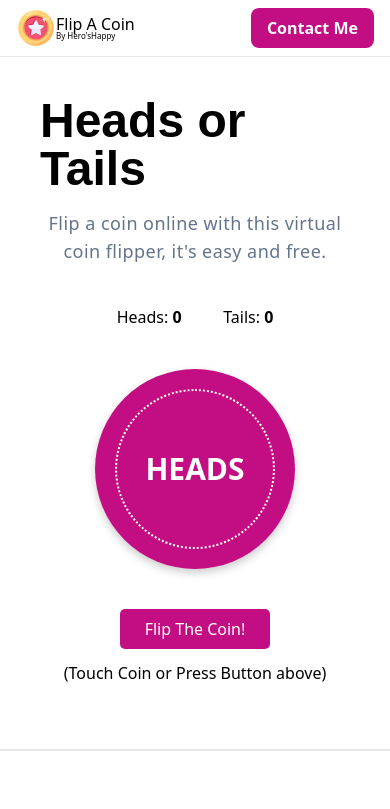
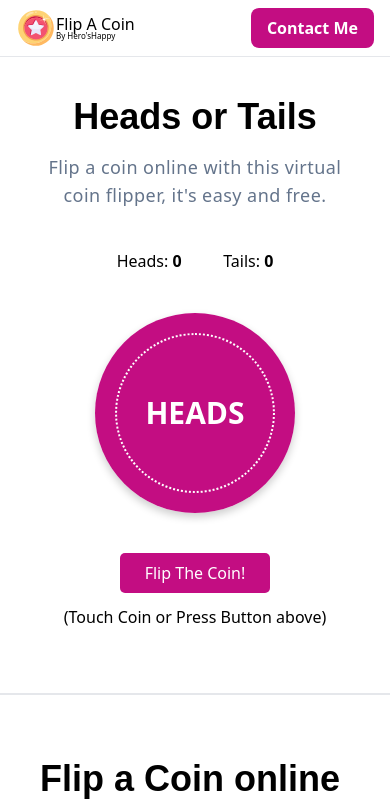
Before and after one commit to priyanshuyadav07804/COIN-TOSS, a React (Vite) app: page / in a window 390 px wide. Shown: the top 809 px of the page. Built offline with nearby package versions, Linux system fonts and the light colour scheme.

Commit message:
Fix font size of heading

```diff
--- a/src/components/Heading.jsx
+++ b/src/components/Heading.jsx
@@ -3,7 +3,7 @@ import React from 'react'
 const Heading = () => {
   return (
     <div className="flex flex-col gap-4 justify-center items-center px-10">
-    <h1 className=" font-bold text-5xl font-[sans-serif] ">
+    <h1 className=" font-bold text-4xl sm:text-5xl font-[sans-serif] ">
       Heads or Tails
     </h1>
     <p className=" max-w-[650px] text-lg font-sans text-slate-500 tracking-wide text-center">
```
